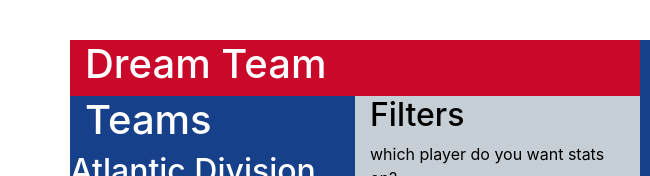
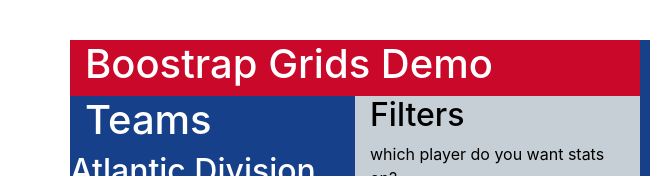
Before and after one commit to tmemmerson/dreamteam, a website built with webpack: page src/index.html in a window 1280 px wide. Shown: the top 176 px of the page, 0-650 px from the left. Built offline with nearby package versions, Linux system fonts and the light colour scheme; no server answers; files whose address does not match are found by name.

```diff
--- a/src/index.html
+++ b/src/index.html
@@ -9,7 +9,7 @@
   <div class="container">
     <div class="row">
       <div class="col-sm-6">
-        <h1>Dream Team</h1>
+        <h1>Boostrap Grids Demo</h1>
         <div class="row">
           <div class="col-sm-6 other">
             <h1>Teams</h1>
--- a/src/styles.css
+++ b/src/styles.css
@@ -1,3 +1,4 @@
+
 body {
   padding-top: 40px;
   color: white;
```
